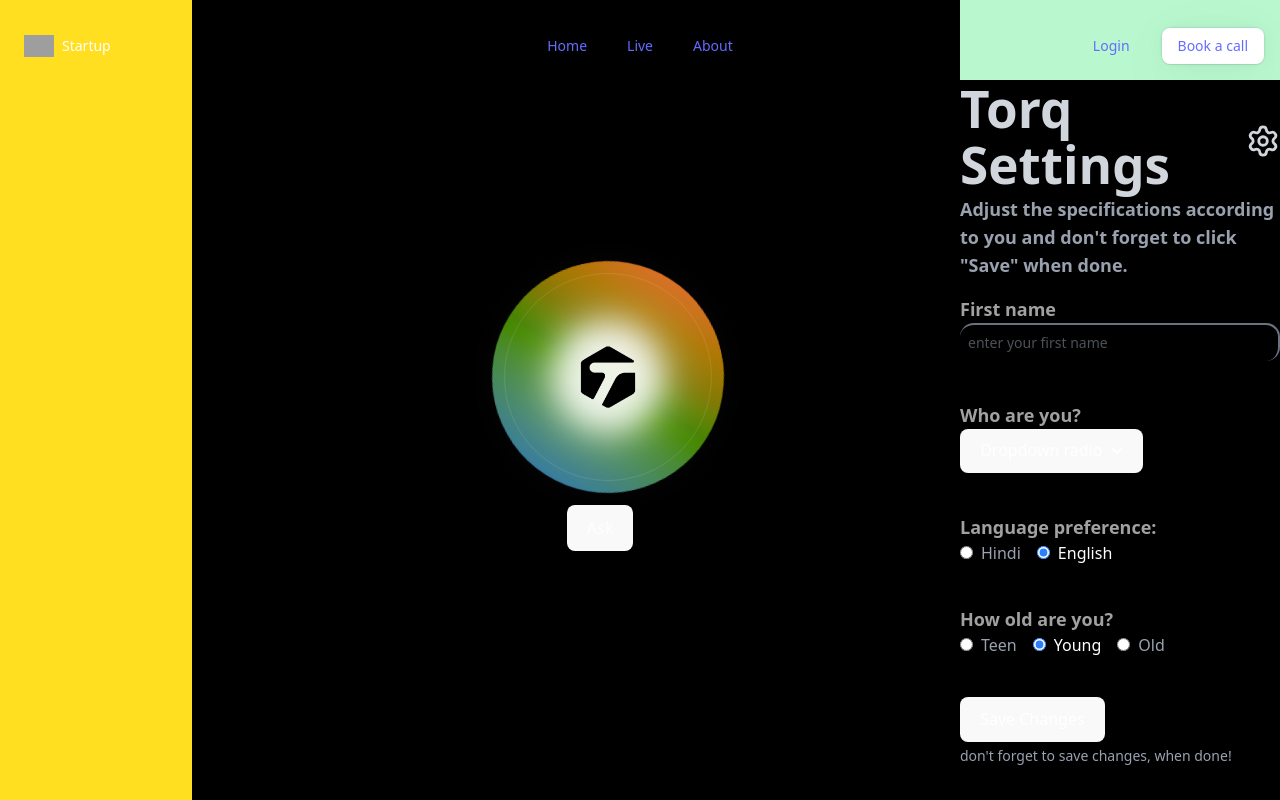
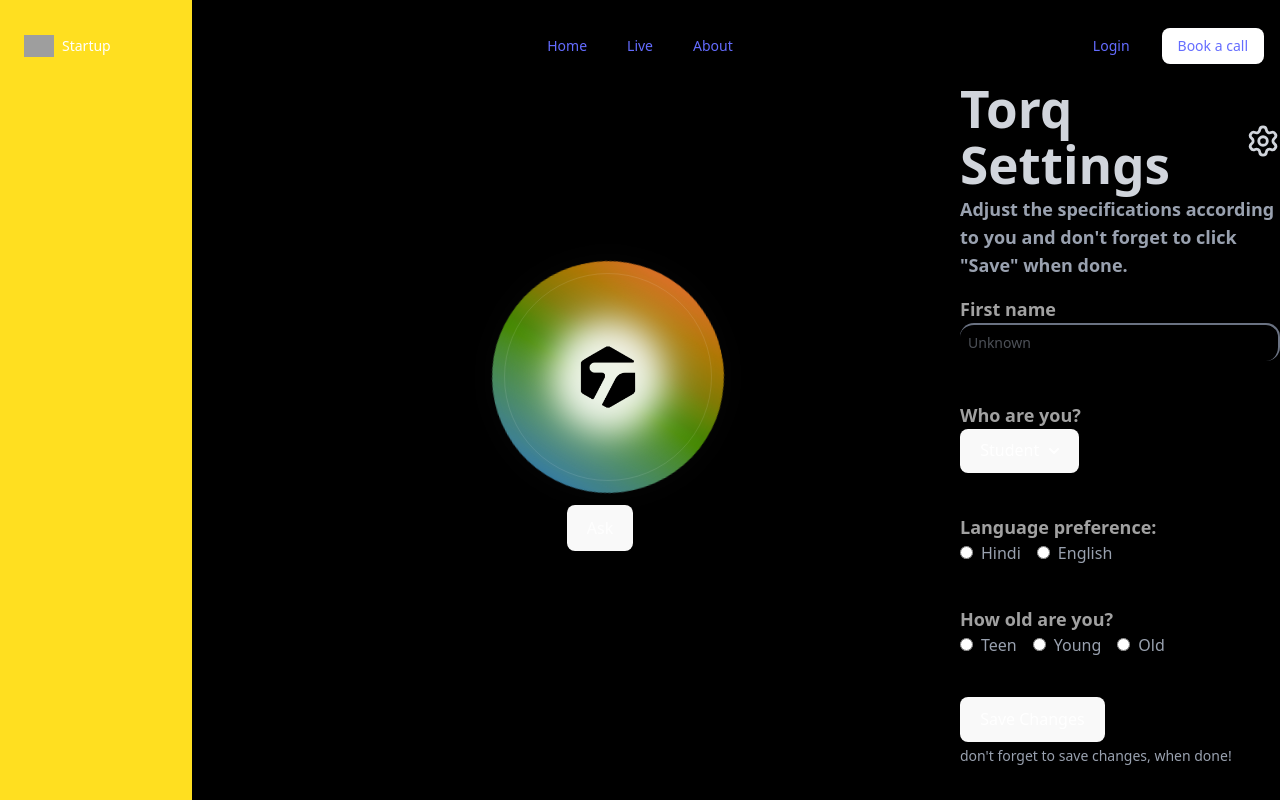
Before and after one commit to Mrunal-Malkar/ank, a React (Vite) app in the folder Torq.ai/: page /live in a window 1280 px wide. Built offline with nearby package versions, Linux system fonts and the light colour scheme; grey boxes are pictures that could not be loaded.

Commit message:
refactor: update API endpoint to POST and enhance dropdown component functionality

```diff
--- a/Torq.ai/src/components/dropdownRadio.tsx
+++ b/Torq.ai/src/components/dropdownRadio.tsx
@@ -1,8 +1,14 @@
 import { useState } from "react";
 
-export default function DropdownHelperRadio() {
+interface propsInterface {
+  onChange?: (val: string) => void;
+}
+
+export default function DropdownHelperRadio({
+  onChange
+}: propsInterface) {
   const [open, setOpen] = useState(false);
-  const [selected, setSelected] = useState("");
+  const [selected, setSelected] = useState<string>(localStorage.getItem("profession")??"Student");
 
   return (
     <div className="relative inline-block text-left">
@@ -49,19 +55,13 @@
               { id: 4, label: "Teacher" },
               { id: 5, label: "Student" },
               { id: 6, label: "Scientist" },
-              { id: 6, label: "Shopkeeper" },
-              { id: 6, label: "Engineer" },
-              { id: 6, label: "Doctor" },
-              { id: 6, label: "Lawyer" },
+              { id: 7, label: "Shopkeeper" },
+              { id: 8, label: "Engineer" },
+              { id: 9, label: "Doctor" },
+              { id: 10, label: "Lawyer" },
             ].map((option) => (
               <li key={option.id}>
-                <div
-                  className="flex p-2 rounded-sm hover:bg-gray-100 dark:hover:bg-gray-600 cursor-pointer"
-                  onClick={() => {
-                    setSelected(option.label);
-                    setOpen(false);
-                  }}
-                >
+                <div className="flex p-2 rounded-sm hover:bg-gray-100 dark:hover:bg-gray-600 cursor-pointer">
                   <div className="flex items-center h-5">
                     <input
                       id={`helper-radio-${option.id}`}
@@ -69,7 +69,12 @@
                       type="radio"
                       value={option.label}
                       checked={selected === option.label}
-                      onChange={() => setSelected(option.label)}
+                      onChange={() => {
+                        console.log(selected,option.label)
+                        setSelected(option.label);
+                        onChange?.(option.label);
+                        setOpen(false);
+                      }}
                       className="w-4 h-4 text-blue-600 bg-gray-100 border-gray-300
                                  focus:ring-blue-500 dark:focus:ring-blue-600 dark:ring-offset-gray-700
                                  dark:focus:ring-offset-gray-700 focus:ring-2 dark:bg-gray-600 dark:border-gray-500"
--- /dev/null
+++ b/Torq.ai/src/components/statefulButton.tsx
@@ -0,0 +1,25 @@
+import { Button } from "@/components/ui/stateful-button";
+
+export function StatefulButton({ language, age, firstName, profession }:{language:string,age:string,firstName:string,profession:string}) {
+  // dummy API call
+
+  async function setItems() {
+    localStorage.setItem("name", firstName??"Unknown");
+    localStorage.setItem("language", language??"English");
+    localStorage.setItem("profession", profession??"Student");
+    localStorage.setItem("age", age??"Young");
+  }
+
+  const handleClick = () => {
+    return new Promise((resolve) => {
+      setItems();
+      setTimeout(resolve, 4000);
+    });
+  };
+
+  return (
+    <div className="flex w-full items-center justify-start">
+      <Button onClick={handleClick}>Save Changes</Button>
+    </div>
+  );
+}
--- a/Torq.ai/src/components/statefullButton.tsx
+++ /dev/null
@@ -1,15 +0,0 @@
-import { Button } from "@/components/ui/stateful-button";
-
-export function StatefulButton() {
-  // dummy API call
-  const handleClick = () => {
-    return new Promise((resolve) => {
-      setTimeout(resolve, 4000);
-    });
-  };
-  return (
-    <div className="flex w-full items-center justify-start">
-      <Button onClick={handleClick}>Save Changes</Button>
-    </div>
-  );
-}
--- /dev/null
+++ b/Torq.ai/src/lib/askingLlm.ts
@@ -0,0 +1,3 @@
+export function returnPrompt(details:string,question:string){
+    return `You are a project build using mern stack named "Torq" an Ai which answers users question in the most personalised way, made by Team cognition core as a part of india'a Buildathon of 2025, we are in class 12th our team includes-Mrunal malkar,chaitanya chikale,meet mhatre,shubham patra. to make it personalised, the details about the users are: ${details} and the question which user has asked is:"${question}" provide the answer in personalise and help the user solve their query BTW keep the answers short about 3-4 lines of para,unless and until asked to be brief.`
+}
--- a/Torq.ai/src/pages/live.jsx
+++ b/Torq.ai/src/pages/live.jsx
@@ -1,13 +1,18 @@
 import CircularOrbit from "@/components/circularOrbit";
 import NeonOrb from "@/components/torqCircle";
-import { useState } from "react";
+import { useEffect, useState } from "react";
 import { Settings } from "lucide-react";
 import DropdownHelperRadio from "../components/dropdownRadio";
 import RadioGroup from "../components/radioGroup";
-import { StatefulButton } from "../components/statefullButton";
+import { StatefulButton } from "../components/statefulButton";
+import {returnPrompt} from "../lib/askingLlm"
 
 const Live = () => {
   const [active, setActive] = useState(false);
+  const [language, setLanguage] = useState();
+  const [age, setAge] = useState();
+  const [firstName, setFirstName] = useState();
+  const [profession, setProfession] = useState();
   const [userQuestion, setUserQuestion] = useState(null);
   const [heardHotword, setHeardHotword] = useState(false);
   const [speaking, setSpeaking] = useState(false);
@@ -24,6 +29,27 @@
     "hi talk",
     "hey talk",
   ];
+
+  function speakFunc(text, voiceIndex = 0, pitch = 1, rate = 1) {
+    if ("speechSynthesis" in window) {
+      const utterance = new SpeechSynthesisUtterance(text);
+      const voices = window.speechSynthesis.getVoices();
+
+      if (voices.length > voiceIndex) {
+        utterance.voice = voices[voiceIndex];
+      }
+      utterance.pitch = pitch;
+      utterance.rate = rate;
+
+      window.speechSynthesis.speak(utterance);
+    } else {
+      console.warn("Speech Synthesis API not supported.");
+    }
+  }
+
+  async function askAi() {
+    // const question=
+  }
 
   function Listen() {
     if (
@@ -73,10 +99,44 @@
     // recognitionRef.current = recognition;
   }
 
-  async function askAi() {}
+  useEffect(() => {
+    const age = localStorage.getItem("age");
+    const firstName = localStorage.getItem("name");
+    const profession = localStorage.getItem("profession");
+    const language = localStorage.getItem("language");
 
+    setLanguage(language);
+    setFirstName(firstName);
+    setAge(age);
+    setProfession(profession);
+  }, []);
+
+  useEffect(() => {
+    if (userQuestion) {
+      askAi();
+    }
+  }, [userQuestion]);
+
+  async function askAi() {
+    if (!userQuestion) return;
+    const details = {
+      name: firstName,
+      age: age,
+      profession: profession,
+      language_Preferance: language,
+    };
+    const res = await fetch("localhost:3000/res", {
+      method: "POST",
+      data: { prompt: returnPrompt(details, userQuestion) },
+    });
+    if(res){
+      speakFunc(res,1,1,1.2);
+    }
+  };
+
+  askAi();
   return (
-    <div className="h-[100dvh] w-screen bg-green-200 flex justify-between">
+    <div className="h-[100dvh] w-screen flex justify-between">
       <div className="w-[15%] bg-yellow-300 h-full"></div>
       <div className="w-[60%] h-full flex flex-col bg-black justify-center items-center">
         <NeonOrb active={active} />
@@ -108,7 +168,8 @@
               </h3>
               <input
                 type="text"
-                placeholder="enter your first name"
+                placeholder={localStorage.getItem("name") ?? "Unknown"}
+                onChange={(e) => setFirstName(e.target.value)}
                 className="w-full text-sm p-2 rounded-xl border-t-2 border-r-2 border-gray-500 text-gray-400 outline-none focus:border-blue-600 hover:border-blue-600"
               />
             </div>
@@ -117,7 +178,11 @@
               <h3 className="font-semibold text-lg text-neutral-400">
                 Who are you?
               </h3>
-              <DropdownHelperRadio />
+              <DropdownHelperRadio
+                onChange={(val) => {
+                  setProfession(val);
+                }}
+              />
             </div>
             <div className="w-full flex flex-col">
               <h3 className="font-semibold text-lg text-neutral-400">
@@ -126,7 +191,7 @@
               <div className="flex justify-start gap-x-4">
                 <RadioGroup
                   values={["Hindi", "English"]}
-                  setDefault="English"
+                  setDefault={language}
                   onChange={(val) => {
                     setLanguage(val);
                   }}
@@ -140,16 +205,23 @@
               <div className="flex justify-start gap-x-4">
                 <RadioGroup
                   values={["Teen", "Young", "Old"]}
-                  setDefault="Young"
+                  setDefault={age}
                   onChange={(val) => {
-                    setLanguage(val);
+                    setAge(val);
                   }}
                 />
               </div>
             </div>
             <div className="flex flex-col justify-start gap-y-1 items-start">
-              <StatefulButton />
-              <h3 className="text-sm text-gray-400">don't forget to save changes, when done!</h3>
+              <StatefulButton
+                age={age}
+                profession={profession}
+                firstName={firstName}
+                language={language}
+              />
+              <h3 className="text-sm text-gray-400">
+                don't forget to save changes, when done!
+              </h3>
             </div>
           </div>
         </div>
```
Also changed, not shown: 2 other files (tests, documents, lock files or other folders). Lines whose indentation alone changed are shown as unchanged.
